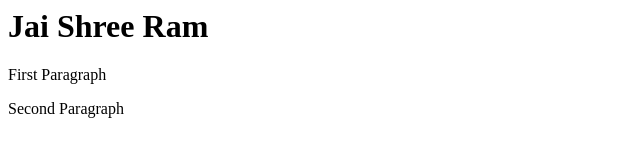
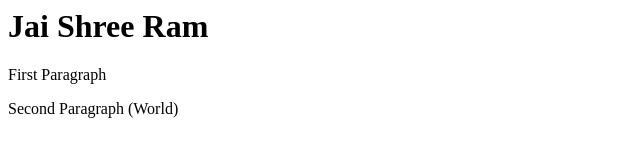
Before and after one commit to Raghav-Garg-007/Project_1, a plain HTML site: page index.html in a window 1280 px wide. Shown: the full height of the page, 0-640 px from the left. Drawn offline with Linux system fonts and the light colour scheme.

Commit message:
Added World

```diff
--- a/index.html
+++ b/index.html
@@ -1,5 +1,5 @@
 <head>
     <h1>Jai Shree Ram</h1>
 <p>First Paragraph</p>
-<p>Second Paragraph</p>
+<p>Second Paragraph (World)</p>
 </head>
```
